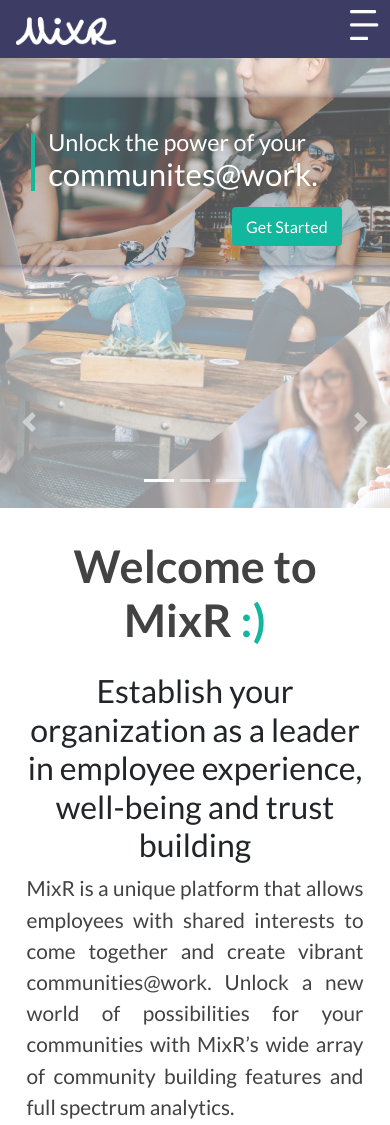
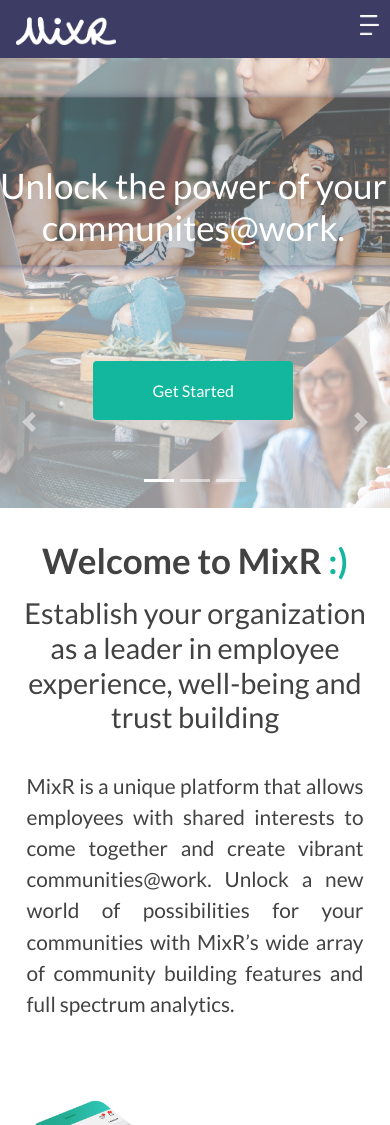
Before and after one commit to HHMsolutions/SaasHome, a plain HTML site: page index.html in a window 390 px wide. Shown: the top 1125 px of the page. Drawn offline with nearby package versions, Linux system fonts and the light colour scheme.

Commit message:
updated mobile look - Tagline and get started CTA

```diff
--- a/style.css
+++ b/style.css
@@ -1,6 +1,6 @@
 body {
   font-family: 'Lato';
-  oveflow-x: hidden;
+  overflow-x: hidden;
 }
 
 p {
@@ -21,12 +21,13 @@ p {
 }
 
 
-
 .navbar-toggler-icon {
-  background-image: url(images/menu-icon.png);
+  background-image: url(../images/menu-icon.png);
   position: absolute;
   right: 10px;
-  top: 10px;
+  top: 15px;
+  width: 20px;
+  height: 20px;
 }
 
 .logBtn {
@@ -96,9 +97,9 @@ a {
   padding: 10px;
   overflow-x: visible;
   border-radius: 4px;
-  max-width: 150px;
+  /* max-width: 150px; */
   min-width: 110px;
-  max-height: 50px;
+  /* max-height: 50px; */
 }
 
 #getStartedBtn-3 {
@@ -142,14 +143,14 @@ a {
 }
 
 #welcome-title {
-  margin-bottom: 25px;
+  margin-bottom: 15px;
   font-size: 45px;
   font-weight: 700;
   color: rgb(66, 66, 66);
 }
 
 #welcome-description {
-  padding: 0 5%;
+  padding: 0 10%;
 }
 
 
@@ -157,6 +158,14 @@ a {
   width: 70%;
   min-width: 500px;
   max-width: 900px;
+}
+
+#welcome-subtitle {
+  font-size: 1.8rem;
+  color: rgb(66, 66, 66);
+  margin-bottom: 35px;
+
+
 }
 
 
@@ -196,7 +205,8 @@ a {
 }
 
 .CTA-btn {
-  margin-left: 15%;
+  margin-left: 20%;
+  margin-top: 100px;
   padding: 10px 20px;
   border: none;
   border-radius: 5px;
@@ -205,7 +215,7 @@ a {
   font-weight: 700;
   font-size: 20px;
   box-shadow: 0 3px 3px 1px rgba(0, 0, 120, 0.15);
-  margin-top: 20px;
+
 }
 
 
@@ -254,10 +264,20 @@ a {
 }
 
 @media (min-width: 1600px) {
+
+  #welcome-subtitle {
+    padding: 0 20%;
+  }
+
+  #welcome-description {
+    padding: 0 20%;
+  }
+
   .featuresText {
     position: relative;
     padding: 20% 5%;
   }
+
 
 }
 
@@ -281,32 +301,68 @@ a {
   }
 
   .tagLine {
-    bottom: 55%;
-    left: 8%;
+    text-align: center;
+    bottom: 45%;
+    left: 0;
+    margin-left: auto;
+    margin-right: auto;
   }
 
+
   .verticalLine {
-    height: 15vw;
+    display: none;
   }
 
+
   .text h1 {
-    font-size: 6vw;
+    text-align: center;
+
+    font-size: 9vw;
   }
 
+
   .tagline-highlight {
-    font-size: 8vw;
+    font-size: 9vw;
   }
 
   .btn-1 {
-    left: 80%;
-    width: 20vw;
-    height: 10vw;
-    padding-top: 2vw;
+    left: 60%;
+    padding: 4vw 8vw;
+    height: 15vw;
+    top: 12rem;
+    width: 200px;
+    transform: translateX(-50%);
+
+  }
+
+  #getStartedBtn-3 {
+    left: 50% !important;
+  }
+
+  #getStartedBtn-1 {
+    left: 50% !important;
+  }
+
+  #getStartedBtn-2 {
+    left: 50% !important;
+  }
+
+  .btn-1 a {
+    position: absolute;
+    left: 50%;
+    top: 50%;
+    transform: translate(-50%, -50%);
+
   }
 
 }
 
 @media screen and (max-width:512px) {
+
+  #welcome-title {
+    font-size: 35px;
+  }
+
 
   #welcome-description {
     padding: 0 2%;
@@ -347,7 +403,6 @@ a {
     line-height: 2.5;
     padding: 10px;
     padding-bottom: 30px;
-    transition: all 1s ease;
   }
 
   #feature-img2 {
```
